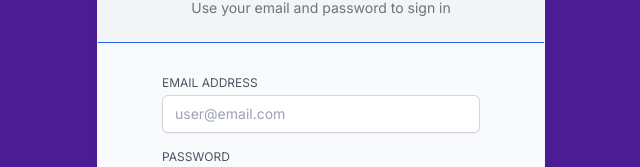
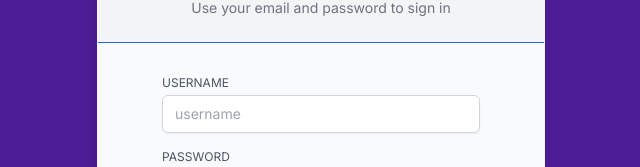
Before and after one commit to srelan46/TaskHub, a Next.js app in the folder frontend/: page /login in a window 1280 px wide. Shown: the part 272-439 px from the top of the page, without its empty margins (319-959 px from the left). Built offline with nearby package versions, Linux system fonts and the light colour scheme.

Commit message:
Added Support for Form Submit in login/register
Added support to pass variables on submit from login and register to backend.

```diff
--- /dev/null
+++ b/frontend/src/app/home/page.tsx
@@ -0,0 +1,7 @@
+export default function App(){
+    return(
+    <h1>
+        Welcome to Task Hub
+    </h1>
+    );
+}
--- a/frontend/src/app/login/form.tsx
+++ b/frontend/src/app/login/form.tsx
@@ -1,28 +1,27 @@
 export function LoginForm({
-  action,
+  onSubmit,
   children,
 }: {
-  action: any;
+  onSubmit: (e: React.FormEvent<HTMLFormElement>) => void;
   children: React.ReactNode;
 }) {
   return (
     <form
-      action={action}
+    onSubmit={onSubmit}
       className="flex flex-col space-y-4 bg-gray-50 px-4 py-8 sm:px-16"
     >
       <div>
         <label
-          htmlFor="email"
+          htmlFor="Username"
           className="block text-xs text-gray-600 uppercase"
         >
-          Email Address
+          Username
         </label>
         <input
-          id="email"
-          name="email"
-          type="email"
-          placeholder="user@email.com"
-          autoComplete="email"
+          id="username"
+          name="username"
+          type="username"
+          placeholder="username"
           required
           className="mt-1 block w-full appearance-none rounded-md border border-gray-300 px-3 py-2 placeholder-gray-400 shadow-sm focus:border-black focus:outline-none focus:ring-black sm:text-sm text-black"
         />
--- a/frontend/src/app/login/page.tsx
+++ b/frontend/src/app/login/page.tsx
@@ -1,9 +1,34 @@
-'use-client'
+"use client";
 import Link from 'next/link';
 import { LoginForm } from './form';
 import { SubmitButton } from '../submit-button';
+import { FormEvent, useState } from 'react';
+import router from 'next/router';
 
 export default function Login() {
+  const [username,setUsername] = useState("");
+  const [password,setPassword] = useState("");
+  const [isError,setIsError] = useState(false);
+  const onSubmit = async (e: FormEvent<HTMLFormElement>) => {
+    e.preventDefault();
+    try {
+        const response = await fetch('http://localhost:5000/login', {
+            method: 'POST',
+            headers: {
+                'Content-Type': 'application/json',
+            },
+            body: JSON.stringify({ username, password }),
+        });
+
+        if (!response.ok) {
+            throw new Error('Login failed');
+        }
+        router.push('/home');
+    } catch (error) {
+        setIsError(true);
+        console.error('Login error:', error);
+    }
+};
   return (
     <div className="flex h-screen w-screen items-center justify-center bg-violet-900">
       <div className="z-10 w-full max-w-md overflow-hidden rounded-2xl border border-gray-100 shadow-xl">
@@ -13,7 +38,7 @@ export default function Login() {
             Use your email and password to sign in
           </p>
         </div>
-        <LoginForm action={'do nothing'}>
+        <LoginForm onSubmit={onSubmit}>
           <SubmitButton>Sign in</SubmitButton>
           <p className="text-center text-sm text-gray-600">
             {"Don't have an account? "}
--- a/frontend/src/app/page.tsx
+++ b/frontend/src/app/page.tsx
@@ -1,5 +1,4 @@
 import Image from 'next/image'
-import Login from './login/page'
 import Landing from './landing'
 export default function Home() {
   return (
--- a/frontend/src/app/register/form.tsx
+++ b/frontend/src/app/register/form.tsx
@@ -1,13 +1,13 @@
 export function RegisterForm({
-    action,
+    onSubmit,
     children,
   }: {
-    action: any;
+    onSubmit: (e: React.FormEvent<HTMLFormElement>) => void;
     children: React.ReactNode;
   }) {
     return (
       <form
-        action={action}
+        onSubmit={onSubmit}
         className="flex flex-col space-y-4 bg-gray-50 px-4 py-8 sm:px-16"
       >
         <div>
--- a/frontend/src/app/register/page.tsx
+++ b/frontend/src/app/register/page.tsx
@@ -1,7 +1,36 @@
+"use client";
 import { RegisterForm } from "./form";
 import { SubmitButton } from "../submit-button";
 import Link from "next/link";
+import { FormEvent, useState } from "react";
 export default function Register() {
+    const [username, setUsername] = useState("");
+    const [password, setPassword] = useState("");
+    const [firstname, setFirstName] = useState("");
+    const [lastname, setLastName] = useState("");
+    const [email, setEmail] = useState("");
+    const [isError, setIsError] = useState(false);
+
+    const onSubmit = async (e: FormEvent<HTMLFormElement>) => {
+        e.preventDefault(); // Prevent default form submission
+
+        try {
+            const response = await fetch('http://localhost:5000/register', {
+                method: 'POST',
+                headers: {
+                    'Content-Type': 'application/json',
+                },
+                body: JSON.stringify({ username, password,email,firstname,lastname }),
+            });
+
+            if (!response.ok) {
+                throw new Error('Registration failed');
+            }
+        } catch (error) {
+            setIsError(true);
+            console.error('Registration error:', error);
+        }
+    };
     return (
         <div className="flex h-screen w-screen items-center justify-center bg-violet-900">
             <div className="z-10 w-full max-w-md overflow-hidden rounded-2xl border border-gray-100 shadow-xl">
@@ -11,7 +40,7 @@ export default function Register() {
                         Signup to Get Started
                     </p>
                 </div>
-                <RegisterForm action={'do nothing'}>
+                <RegisterForm onSubmit={onSubmit}>
                     <SubmitButton>Sign Up</SubmitButton>
                 </RegisterForm>
             </div>
```
